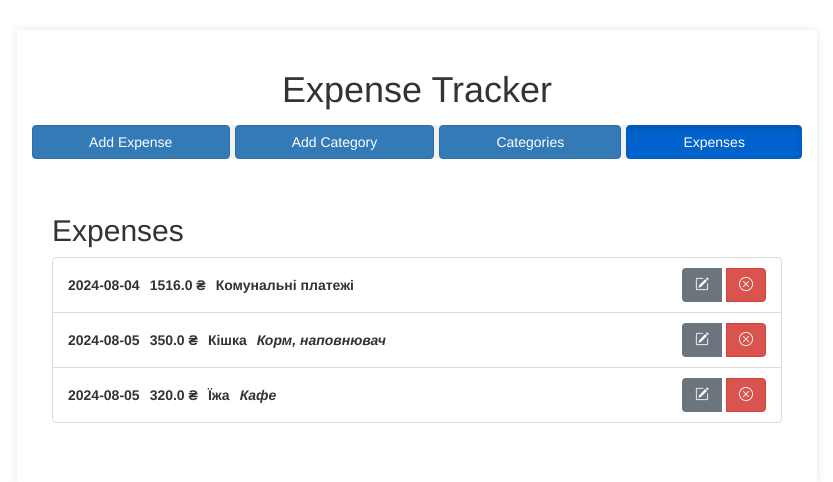
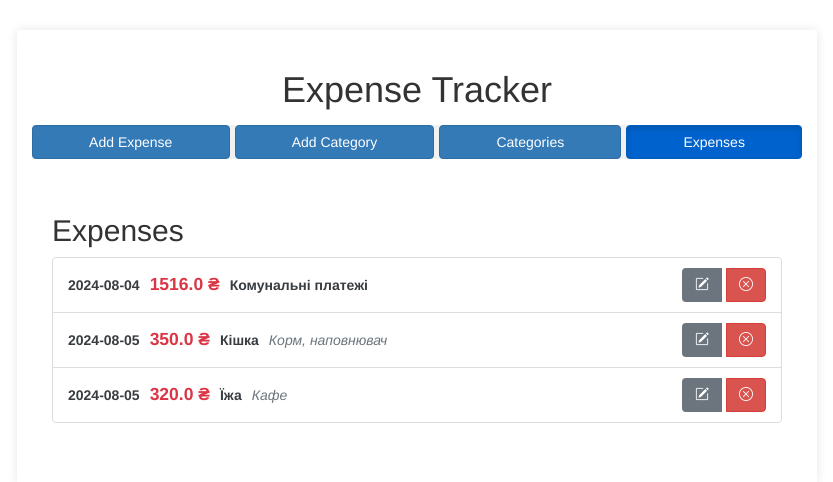
Before and after one commit to beshketnyck/expense_tracker, a Flask app: page / in a window 1280 px wide, after a click on "Expenses". Shown: the top 482 px of the page, without its empty margins (223-1056 px from the left). Run offline with Flask 3, Linux system fonts and the light colour scheme; some libraries are stand-ins or nearby versions.

Commit message:
Small visual changes

```diff
--- a/app/static/styles.css
+++ b/app/static/styles.css
@@ -168,10 +168,13 @@
 
 .expense-item .expense-date,
 .expense-item .expense-amount,
-.expense-item .expense-category,
-.expense-item .expense-comment {
+.expense-item .expense-category {
     margin-right: 10px;
     font-weight: bold;
+}
+
+.expense-item .expense-amount {
+    font-size: 1.25em;
 }
 
 .expense-item .expense-comment {
--- a/app/templates/index.html
+++ b/app/templates/index.html
@@ -82,12 +82,12 @@
             <h2>Expenses</h2>
             <ul class="list-group">
                 {% for expense in expenses %}
-                <li class="list-group-item d-flex justify-content-between align-items-center">
+                <li class="list-group-item list-group-item-secondary d-flex justify-content-between align-items-center">
                     <div class="expense-item">
                         <span class="expense-date">{{ expense.date }}</span>
-                        <span class="expense-amount">{{ expense.amount }} ₴</span>
+                        <span class="expense-amount text-danger">{{ expense.amount }} ₴</span>
                         <span class="expense-category">{{ expense.category.name }}</span>
-                        <span class="expense-comment">{{ expense.comment }}</span>
+                        <span class="expense-comment text-secondary">{{ expense.comment }}</span>
                     </div>
                     <div class="btn-group">
                         <button class="btn btn-secondary mr-2" onclick="editExpense({{ expense.id }}, {{ expense.amount }}, {{ expense.category_id }}, '{{ expense.comment }}', '{{ expense.date }}')">
```
